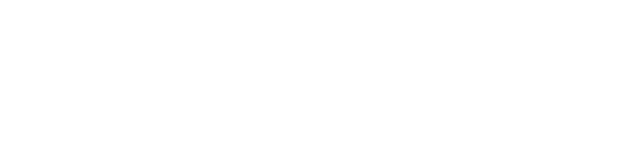
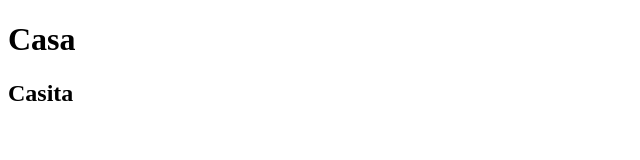
Before and after one commit to kbatista23/kevin-test, a plain HTML site: page index.html in a window 1280 px wide. Shown: the whole page, without its empty margins (0-640 px from the left). Drawn offline with Linux system fonts and the light colour scheme.

Commit message:
Prueba 1

```diff
--- a/index.html
+++ b/index.html
@@ -5,6 +5,7 @@
   <title>Test</title>
 </head>
 <body>
-
+  <h1>Casa</h1>
+  <h2>Casita</h2>
 </body>
 </html>
```
